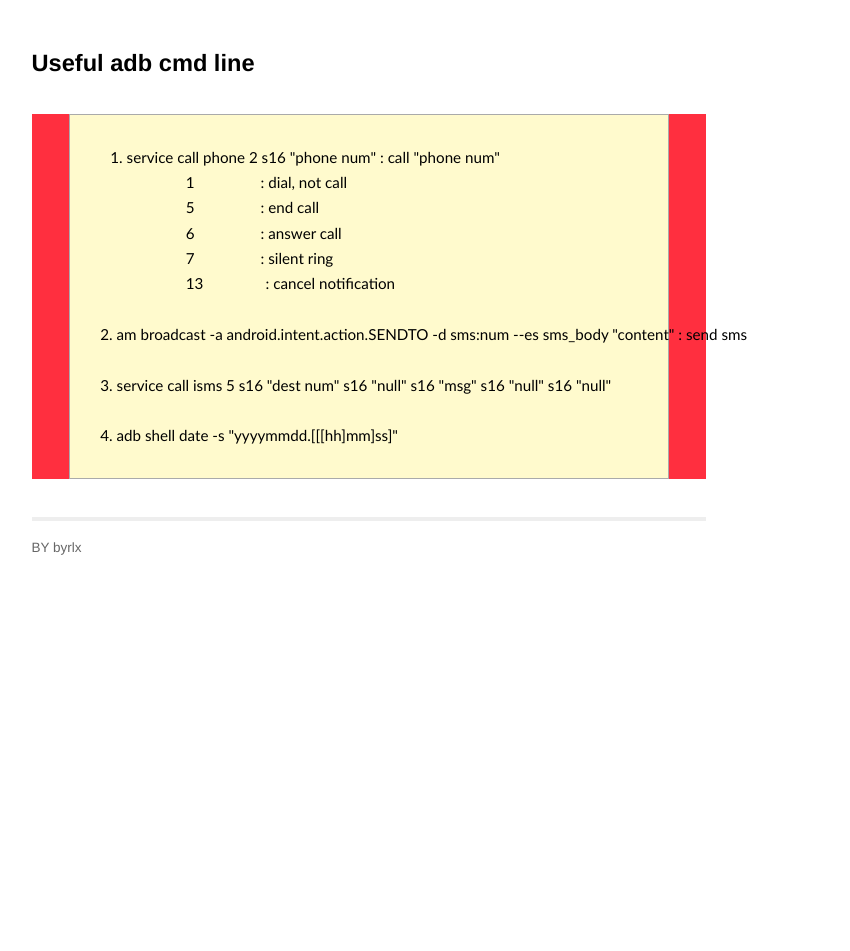
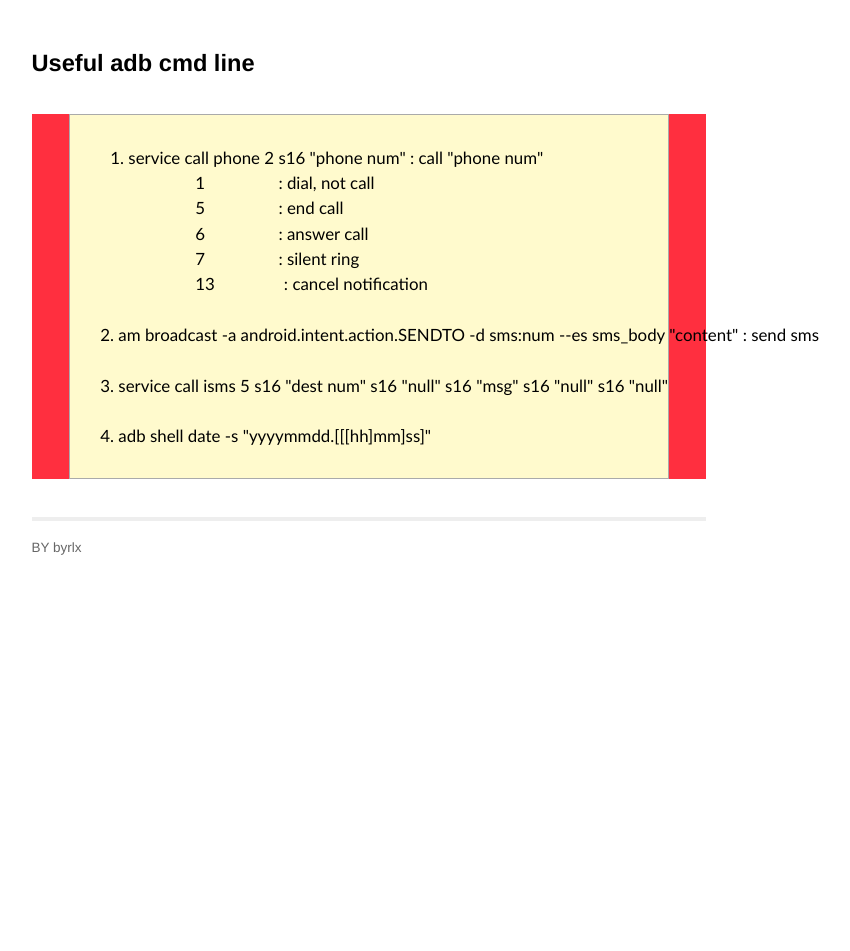
Before and after one commit to byrlx/byrlx.github.io, a Jekyll site: the page built from _posts/2013-06-16-useful-add-cmd-line.md, in a window 1280 px wide. Shown: the whole page, without its empty margins (271-1121 px from the left). Built offline with Jekyll 4.4.1, drawn with Linux system fonts in a browser that asks for light colours; Markdown is read by kramdown in place of the engine named in the settings.

Commit message:
modify post format

```diff
--- a/css/screen.css
+++ b/css/screen.css
@@ -175,12 +175,11 @@ body {
 		  border-color:#000;
 		  border-width:1px;
 		  display:block;
-		  font-size:90%;
+		  font-size:100%;
 		  font-family:Calibri,"微软雅黑", "新宋体", "宋体";
 		  padding:30px 30px 30px 30px;
-		  -moz-border-radius:5px;
 		  background:#fffacd;
-		  font-color:#2f4f4f;
+		  font-color:blue;
 	  }
 
 	  /* terminal */
```
